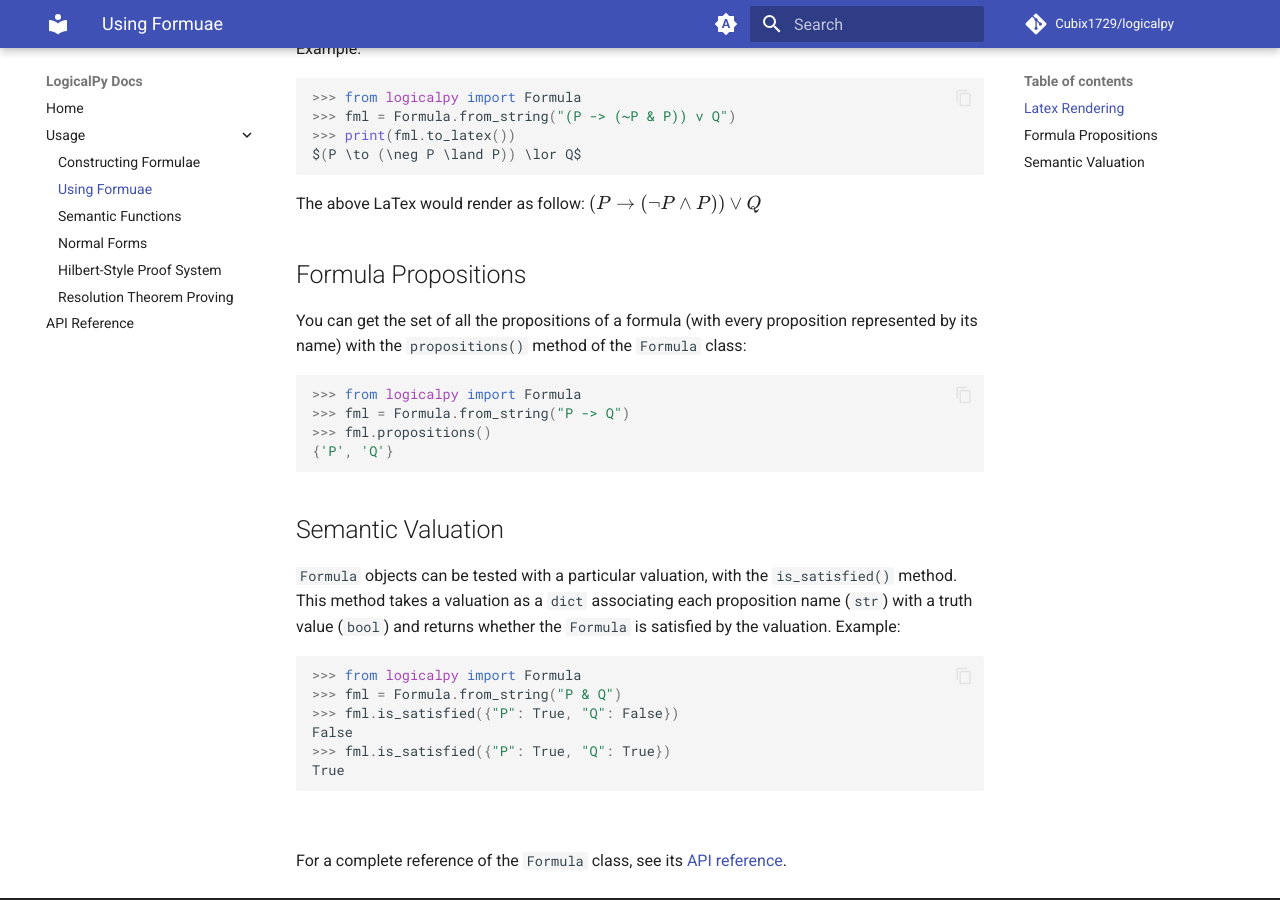
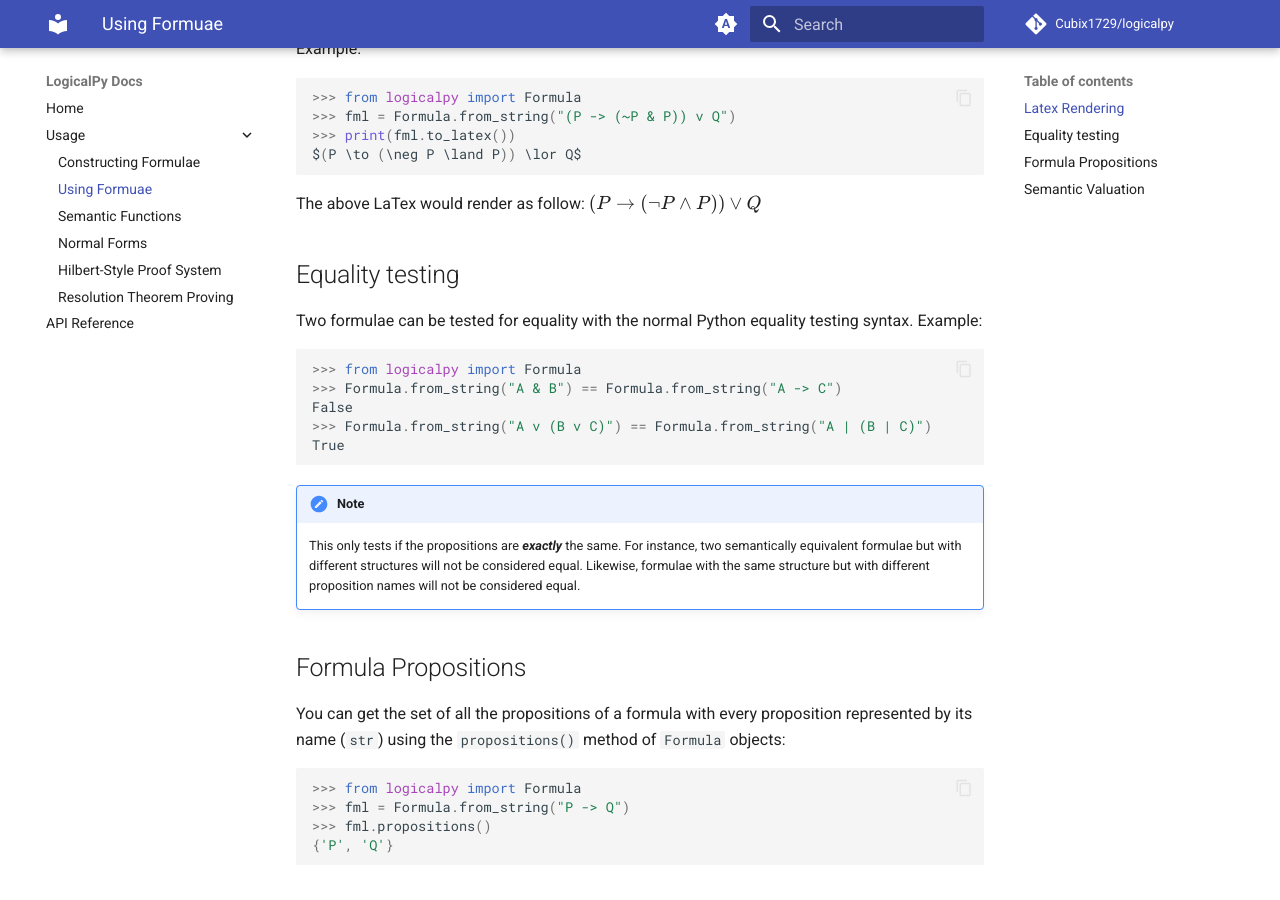
Before and after one commit to Cubix1729/logicalpy, an MkDocs documentation site: the page built from docs/usage/using-formulae.md, in a window 1280 px wide and 900 px high, scrolled down 220 px. Built offline with MkDocs 1.6.1 and Material for MkDocs 9.7.7, drawn with Linux system fonts in a browser that asks for light colours; comment, search, counter and statistics services are not loaded.

Commit message:
Added how to test formulae for equality in the docs

````diff
--- a/docs/usage/using-formulae.md
+++ b/docs/usage/using-formulae.md
@@ -14,10 +14,30 @@ $(P \to (\neg P \land P)) \lor Q$
 
 The above LaTex would render as follow: $(P \to (\neg P \land P)) \lor Q$
 
+## Equality testing
+
+Two formulae can be tested for equality with the normal Python equality testing syntax.
+Example:
+
+```python
+>>> from logicalpy import Formula
+>>> Formula.from_string("A & B") == Formula.from_string("A -> C")
+False
+>>> Formula.from_string("A v (B v C)") == Formula.from_string("A | (B | C)")
+True
+```
+
+!!! note
+    This only tests if the propositions are ***exactly*** the same.
+    For instance, two semantically equivalent formulae but with different structures will not
+    be considered equal.
+    Likewise, formulae with the same structure but with different proposition
+    names will not be considered equal.
+
 ## Formula Propositions
 
-You can get the set of all the propositions of a formula (with every proposition represented by its name) with
-the `propositions()` method of the `Formula` class:
+You can get the set of all the propositions of a formula with every proposition represented by its
+name (`str`) using the `propositions()` method of `Formula` objects:
 
 ```python
 >>> from logicalpy import Formula
````
